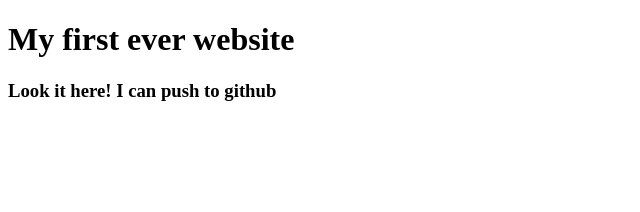
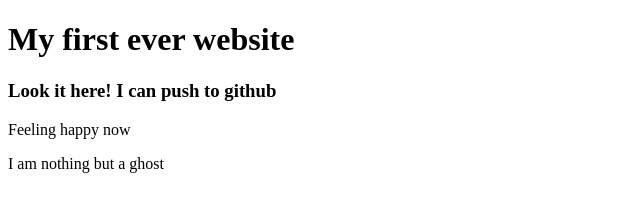
Before and after one commit to ApuKumarRoy/my-first-website, a plain HTML site: page index.html in a window 1280 px wide. Shown: the whole page, without its empty margins (0-640 px from the left). Drawn offline with Linux system fonts and the light colour scheme.

Commit message:
ghot added

```diff
--- a/index.html
+++ b/index.html
@@ -9,5 +9,7 @@
 <body>
     <h1>My first ever website</h1>
     <h3>Look it here! I can push to github</h3>
+    <p>Feeling happy now</p>
+    <p>I am nothing but a ghost</p>
 </body>
 </html>
```
